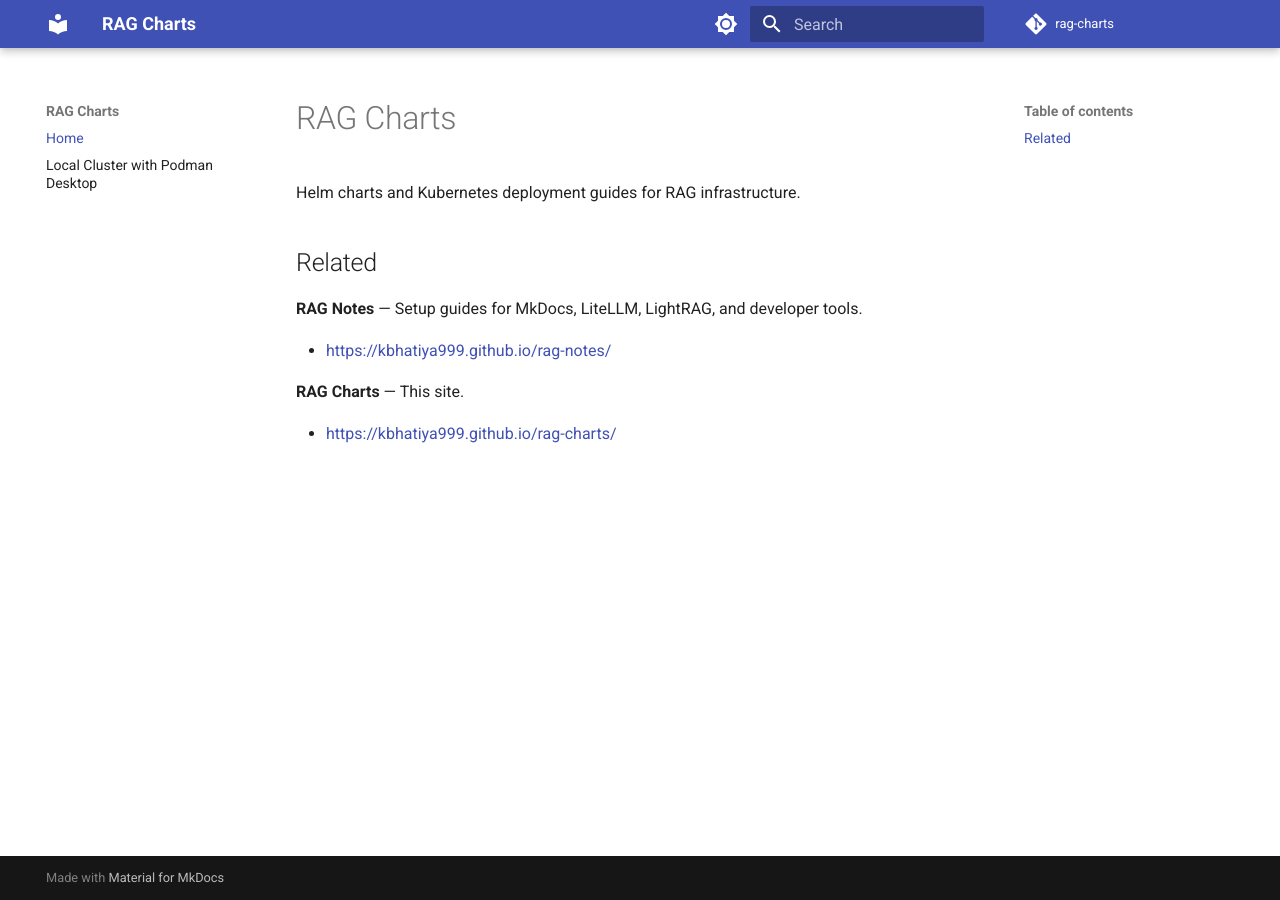
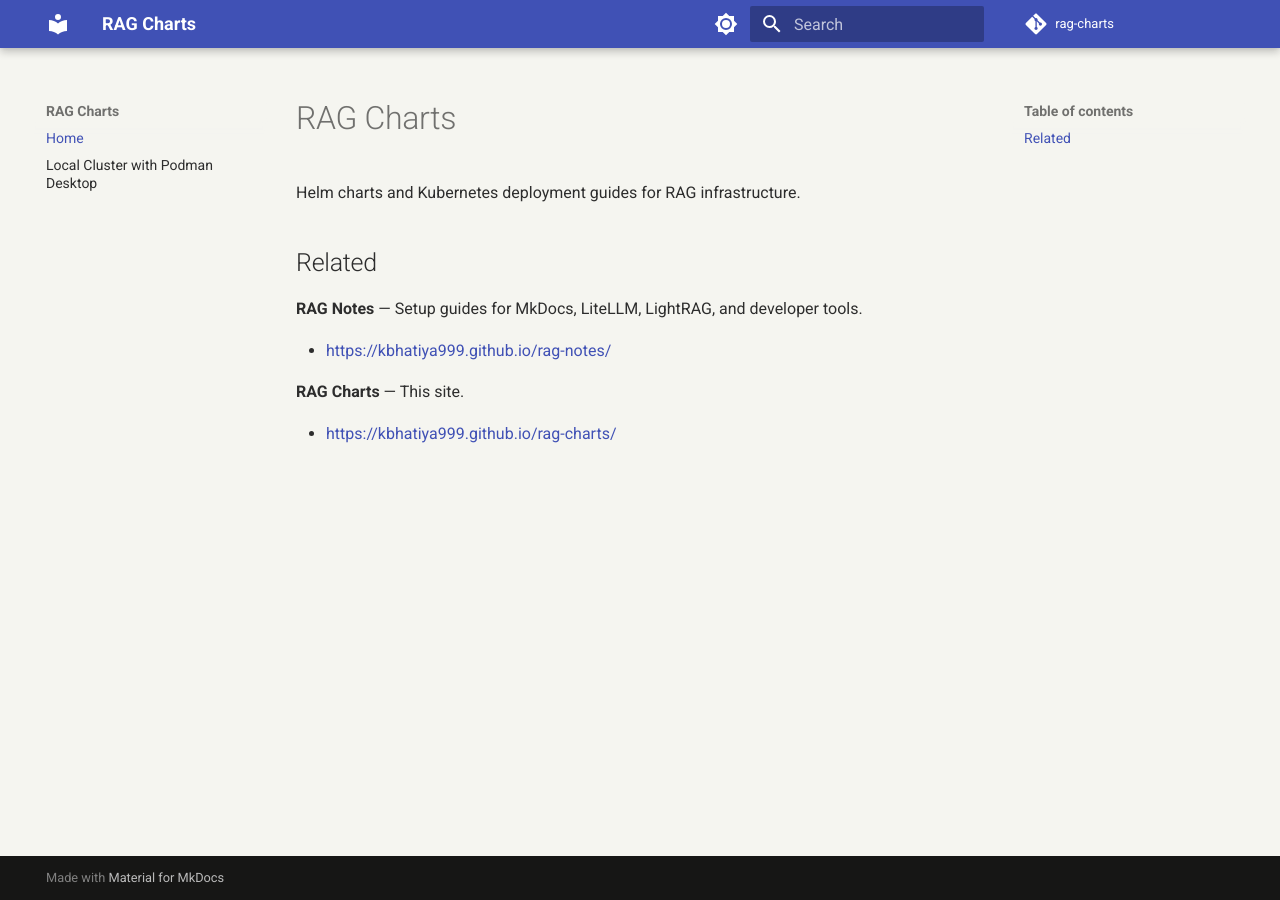
Before and after one commit to kbhatiya999/rag-charts, an MkDocs documentation site: the page built from docs/index.md, in a window 1280 px wide. Built offline with MkDocs 1.6.1 and Material for MkDocs 9.7.7, drawn with Linux system fonts in a browser that asks for light colours; comment, search, counter and statistics services are not loaded.

Commit message:
Add soft off-white background for easier reading

```diff
--- /dev/null
+++ b/docs/stylesheets/extra.css
@@ -0,0 +1,4 @@
+[data-md-color-scheme="default"] {
+  --md-default-bg-color: #f5f5f0;
+  --md-default-fg-color: #2d2d2d;
+}
--- a/mkdocs.yml
+++ b/mkdocs.yml
@@ -25,6 +25,9 @@
   - pymdownx.superfences
   - pymdownx.snippets
 
+extra_css:
+  - stylesheets/extra.css
+
 nav:
   - Home: index.md
   - Local Cluster with Podman Desktop: podman-desktop.md
```
